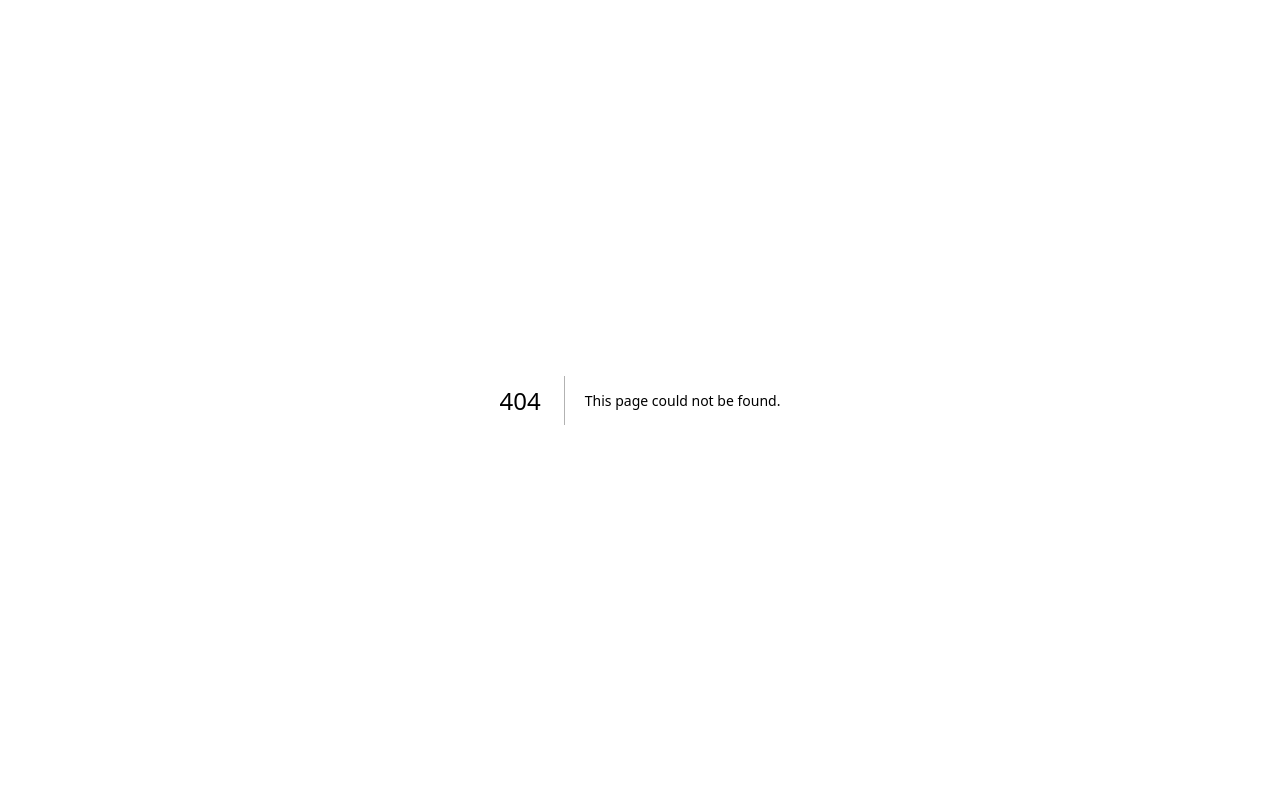
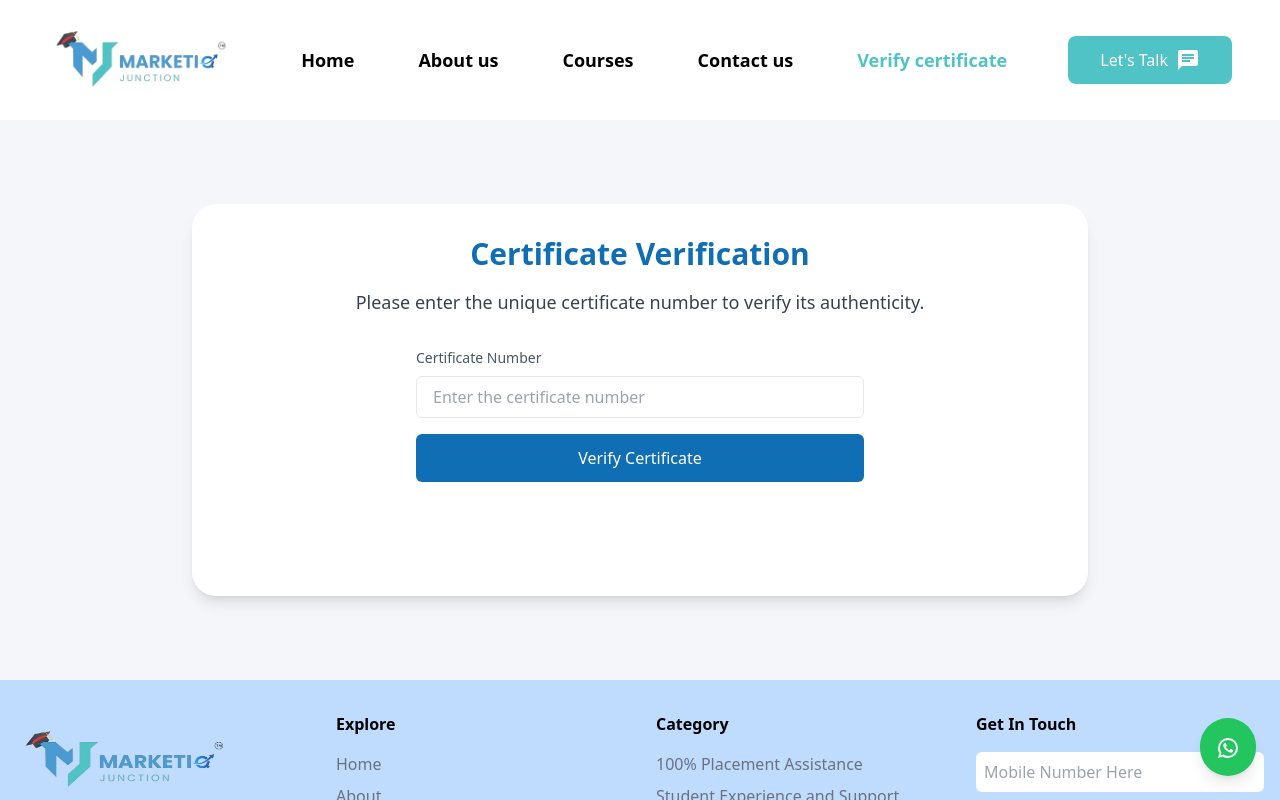
Before and after one commit to Marketiq-Junction/Marketiq-Edu, a Next.js app: page /verify-certificate in a window 1280 px wide. Before the commit this address had no page. Built offline with nearby package versions, Linux system fonts and the light colour scheme.

Commit message:
done with all changes

```diff
--- /dev/null
+++ b/src/app/verify-certificate/page.jsx
@@ -0,0 +1,16 @@
+import Footer from '@/components/footer/footer'
+import Navbar from '@/components/navbar/navbar'
+import VerifyCertificate from '@/components/Verify/VerifyCertificate'
+import React from 'react'
+
+const page = () => {
+  return (
+    <div className='w-screen h-screen overflow-x-hidden'>
+        <Navbar/>
+        <VerifyCertificate/>
+        <Footer/>
+    </div>
+  )
+}
+
+export default page
--- /dev/null
+++ b/src/components/Verify/VerifyCertificate.jsx
@@ -0,0 +1,141 @@
+"use client";
+import React, { useState } from "react";
+import { motion } from "framer-motion";
+
+const VerifyCertificate = () => {
+  const [certificateId, setCertificateId] = useState("");
+  const [verificationStatus, setVerificationStatus] = useState(null);
+  const [isVerified, setIsVerified] = useState(false);
+  const [loading, setLoading] = useState(false);
+
+  // Handle verification logic
+  const handleVerification = async (e) => {
+    e.preventDefault();
+    setLoading(true);
+    setVerificationStatus(null);
+
+    // Simulate an API call to verify the certificate
+    setTimeout(() => {
+      // Placeholder for backend logic
+      // Uncomment when backend is available:
+      /*
+      try {
+        const response = await axios.post("/api/verify-certificate", { authCode: certificateId });
+        const { type, name, awardedOn, description, authCode } = response.data;
+        setCertificateData(response.data);
+        setIsVerified(true);
+        setVerificationStatus("Certificate Verified Successfully!");
+      } catch (error) {
+        setIsVerified(false);
+        setVerificationStatus("Verification Failed. Please check the certificate number.");
+      }
+      */
+
+      // Mocked verification
+      if (certificateId === "12345") {
+        setIsVerified(true);
+        setVerificationStatus("Certificate Verified Successfully!");
+      } else {
+        setIsVerified(false);
+        setVerificationStatus("Verification Failed. Please check the certificate number.");
+      }
+      setLoading(false);
+    }, 2000);
+  };
+
+  return (
+    <section className="verify-section w-full h-[calc(80vh-10vh)] flex items-center justify-center bg-[#f4f6f9]">
+      <div className="w-[90%] max-w-4xl h-[70%] bg-white rounded-3xl flex flex-col items-center p-8 shadow-lg">
+        {/* Title and Description */}
+        <div className="text-center mb-8">
+          <motion.h1
+            className="text-3xl font-bold text-[#106EB5]"
+            initial={{ opacity: 0, y: 30 }}
+            animate={{ opacity: 1, y: 0 }}
+            transition={{ duration: 0.5, ease: "easeOut" }}
+          >
+            Certificate Verification
+          </motion.h1>
+          <motion.p
+            className="text-lg mt-4 text-gray-700"
+            initial={{ opacity: 0, y: 30 }}
+            animate={{ opacity: 1, y: 0 }}
+            transition={{ duration: 0.5, ease: "easeOut", delay: 0.2 }}
+          >
+            Please enter the unique certificate number to verify its authenticity.
+          </motion.p>
+        </div>
+
+        {/* Certificate Verification Form */}
+        <motion.form
+          className="w-full max-w-md space-y-4"
+          onSubmit={handleVerification}
+          initial={{ opacity: 0, y: 30 }}
+          animate={{ opacity: 1, y: 0 }}
+          transition={{ duration: 0.5, ease: "easeOut", delay: 0.4 }}
+        >
+          <div>
+            <label htmlFor="certificateId" className="block text-sm font-medium text-gray-600">
+              Certificate Number
+            </label>
+            <input
+              type="text"
+              id="certificateId"
+              value={certificateId}
+              onChange={(e) => setCertificateId(e.target.value)}
+              required
+              className="w-full px-4 py-2 border rounded-md mt-2"
+              placeholder="Enter the certificate number"
+            />
+          </div>
+
+          <motion.button
+            type="submit"
+            className="w-full py-3 text-white bg-[#106EB5] rounded-md mt-6"
+            disabled={loading}
+            whileHover={{ scale: 1.03 }}
+          >
+            {loading ? "Verifying..." : "Verify Certificate"}
+          </motion.button>
+        </motion.form>
+
+        {/* Verification Status */}
+        {verificationStatus && (
+          <motion.div
+            className={`mt-4 text-center text-xl font-semibold ${
+              isVerified ? "text-green-500" : "text-red-500"
+            }`}
+            initial={{ opacity: 0, y: 30 }}
+            animate={{ opacity: 1, y: 0 }}
+            transition={{ duration: 0.5, ease: "easeOut", delay: 0.6 }}
+          >
+            {verificationStatus}
+          </motion.div>
+        )}
+
+        {/* Download Button (conditional rendering if verified) */}
+        {isVerified && (
+          <motion.div
+            className="mt-8"
+            initial={{ opacity: 0, y: 30 }}
+            animate={{ opacity: 1, y: 0 }}
+            transition={{ duration: 0.5, ease: "easeOut", delay: 0.8 }}
+          >
+            {/* Link to download certificate */}
+            {/* Uncomment when backend provides actual certificate data */}
+            {/* <Link href="/path-to-certificate-download">
+              <motion.button
+                className="py-3 px-8 bg-green-500 text-white rounded-md"
+                whileHover={{ scale: 1.05 }}
+              >
+                Download Certificate
+              </motion.button>
+            </Link> */}
+          </motion.div>
+        )}
+      </div>
+    </section>
+  );
+};
+
+export default VerifyCertificate;
--- a/src/components/home/hero/heroHome.jsx
+++ b/src/components/home/hero/heroHome.jsx
@@ -56,7 +56,7 @@
       {/* Wave Background */}
       <div className="absolute -bottom-6 left-0 w-full overflow-hidden z-0">
         <svg
-          className="w-full h-24 md:h-48 lg:h-96"
+          className="w-full h-32 md:h-48 lg:h-96"
           viewBox="0 0 1440 320"
           fill="none"
           xmlns="http://www.w3.org/2000/svg"
--- a/src/components/navbar/navbar.jsx
+++ b/src/components/navbar/navbar.jsx
@@ -43,7 +43,11 @@
 
         {/* Menu Icon for Mobile */}
         <div className="md:hidden cursor-pointer" onClick={toggleMenu}>
-          {isOpen ? <span className="text-3xl">✖</span> : <span className="text-3xl">☰</span>}
+          {isOpen ? (
+            <span className="text-3xl">✖</span>
+          ) : (
+            <span className="text-3xl">☰</span>
+          )}
         </div>
 
         {/* Menu Items */}
@@ -52,7 +56,7 @@
             isOpen ? "translate-x-0" : "translate-x-full"
           } md:static md:flex md:w-auto md:translate-x-0 md:shadow-none flex-col md:flex-row items-start md:items-center p-8 gap-8 md:p-0 z-40 overflow-auto`}
         >
-          {["home", "about-us", "courses", "contact-us"].map((page) => (
+          {["home", "about-us", "courses", "contact-us", "verify-certificate"].map((page) => (
             <li
               key={page}
               className={`p-4 text-lg font-semibold hover:text-blue-600 ${
@@ -65,6 +69,9 @@
               </Link>
             </li>
           ))}
+
+
+
 
           {/* Buttons for Mobile View */}
           <div className="flex md:hidden flex-col space-y-4 mt-4">
@@ -106,21 +113,6 @@
               Let&apos;s Talk <ChatIcon className="ml-2" />
             </div>
           </Link>
-
-          {/* Uncommented Buttons for clarity */}
-          {/* <Link href="/login">
-            <div className="bg-white text-black px-8 py-3 rounded-lg border border-gray-300 hover:bg-gray-100 cursor-pointer">
-              LOGIN
-            </div>
-          </Link>
-          <Link href="/join-us">
-            <div
-              className="text-white px-8 py-3 rounded-lg hover:bg-blue-700 cursor-pointer flex items-center justify-center"
-              style={{ backgroundColor: "#50c3c6" }}
-            >
-              JOIN US <ArrowForwardIcon />
-            </div>
-          </Link> */}
         </div>
       </div>
     </nav>
@@ -197,7 +189,6 @@
 //             </li>
 //           ))}
 
-
 //           <div className="flex md:hidden flex-col space-y-4 mt-4">
 
 //             <Link href="/login">
@@ -205,7 +196,6 @@
 //                 Login
 //               </div>
 //             </Link>
-
 
 //             <Link href="/join-us">
 //               <div
```
Also changed, not shown: 1 other file (tests, documents, lock files or other folders).
